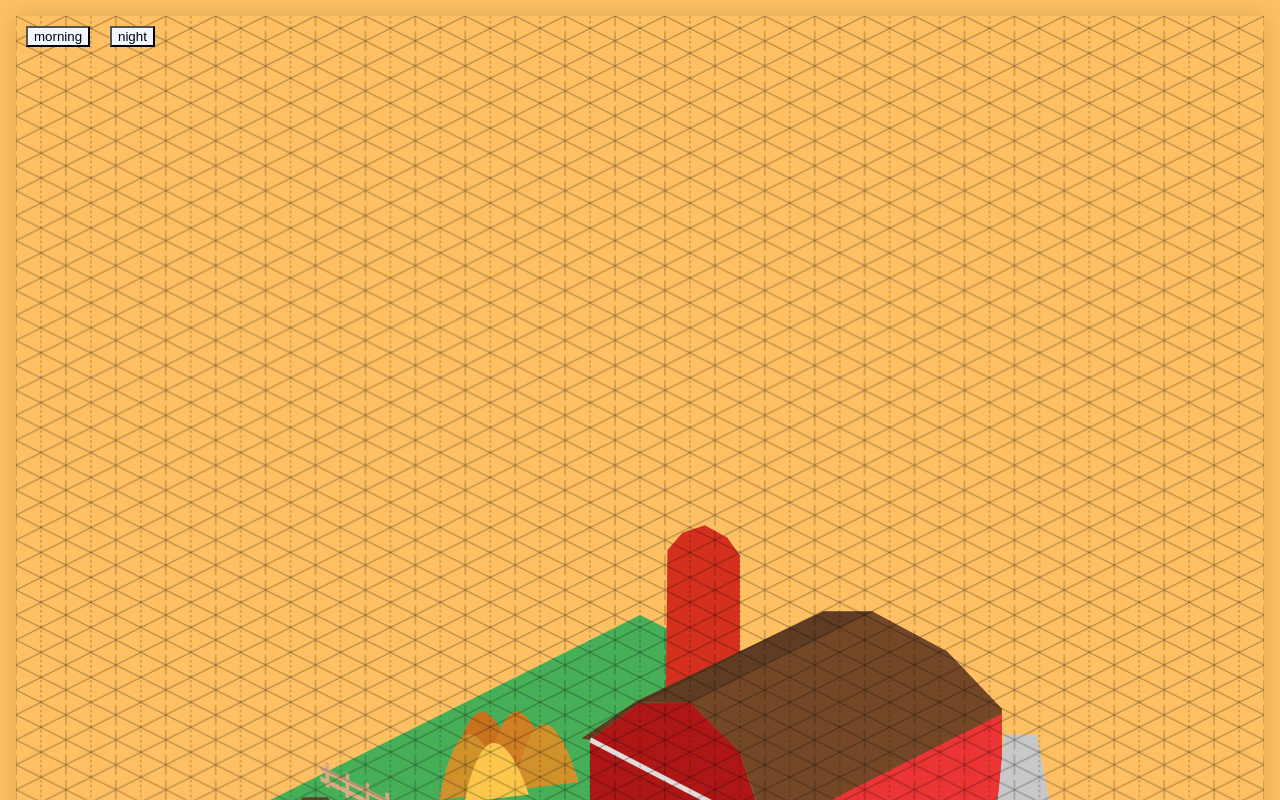
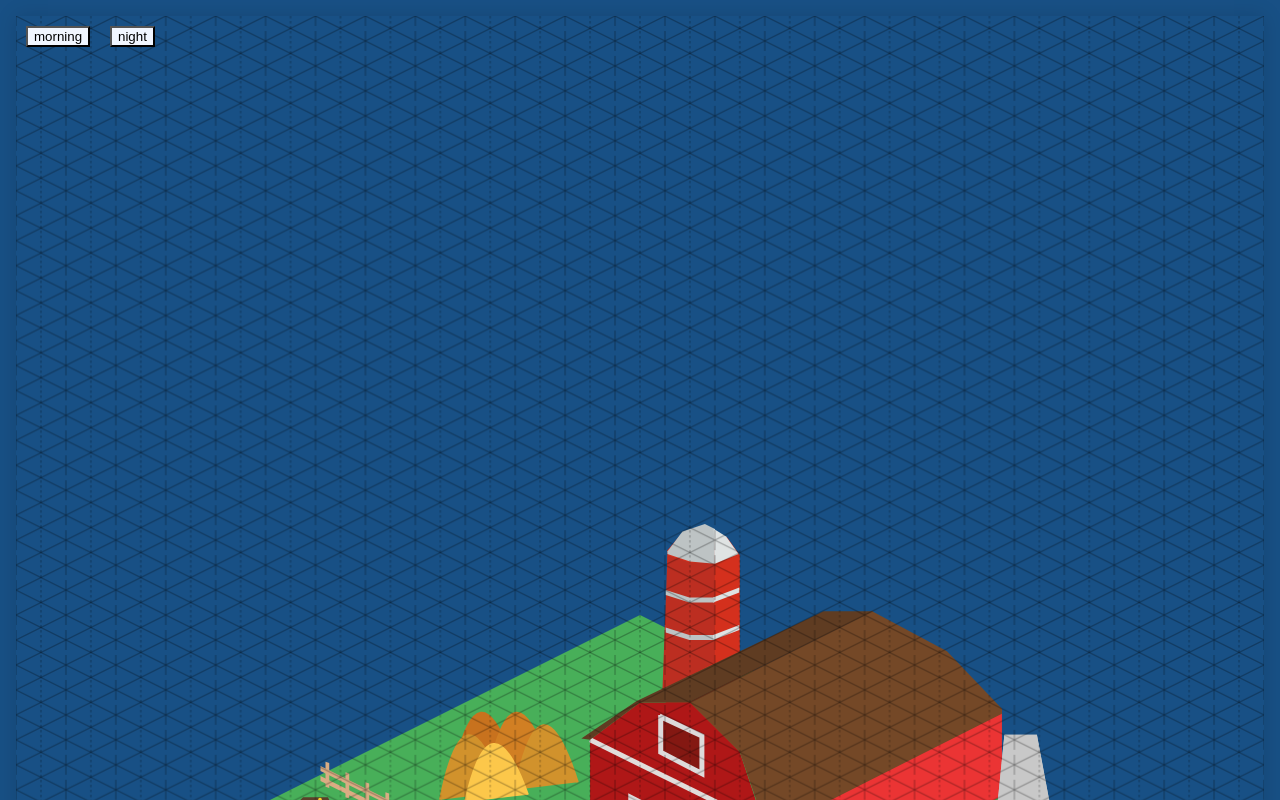
Before and after one commit to woranun-wareeparsert/multi, a plain HTML site: page index.html in a window 1280 px wide. Shown: the top 800 px of the page. Drawn offline with Linux system fonts and the light colour scheme.

Commit message:
Update index.html

```diff
--- a/index.html
+++ b/index.html
@@ -4,7 +4,7 @@
     <title>-----</title>
     <style>
         body{
-          background:#FEC062;
+          background:#185085;
           margin:1rem;
           text-align:center;
           font-family:sans-serif;
@@ -79,6 +79,19 @@
           <path stroke="#f00" stroke-width="0" fill="#D9AC83"
                 d="m-1 -0.5 v2 l50.5 25 v-2"/>
         </g>
+        <g id="ข้าว">
+          <path stroke="#FED227" stroke-linecap="round" stroke-width="1.5" fill="#0000" d="m13.8 6 v4"/>
+        		<path stroke="#23BD44" stroke-linecap="round" stroke-width="1" fill="#0000" d="m10.5 8.5 q4 1 3 7"/>
+          <path stroke="#23BD44" stroke-linecap="round" stroke-width="1" fill="#0000" d="m17 8.5 q-4 1 -3 6"/>
+        </g>
+
+        <g id="ลูกเจี๊ยบ">
+        		<circle cx="247" cy="414" r="5" fill="#F4D45B" />
+        		<circle cx="245" cy="412.5" r="0.5" fill="#000" />
+        		<circle cx="249" cy="412.5" r="0.5" fill="#000" />
+        		<path d="m245.5 414 l1 3 l1 -3 " stroke="-"
+  stroke-width="-" fill="#D28921" />
+        </g>
 
       </defs>
         <!--ดิน-->
@@ -99,11 +112,30 @@
         <g transform="translate(260 300)">
             <path stroke="#f000" stroke-width="1" fill="#D4301D"
                 d="m0 0 l20 0 l10 -5 l0 -10 v-69 l-5 -7 l-9 -5 l-9 3 l-6 7"/>
+          	<path stroke="#f000" stroke-width="1" fill="#BC2E21"
+                d="m-1 -30 l21 -11 l0 -40 l-10 0 l-9 -3"/>
+          <path stroke="#f000" stroke-width="1" fill="#BDC3C4"
+                d="m1 -84.5 l9 3 l10 1 l0 -14 l-4 -2 l-9 3 l-6 8"/>
+          <path stroke="#f000" stroke-width="1" fill="#DFE3E3"
+                d="m20 -80.5 l9.5 -4 l-5 -7 l-5 -3.1"/>
+          <path stroke="#f000" stroke-width="1" fill="#BDC3C4"
+                d="m0.3 -55 v2 l9.5 3 l10 0 v-2 l-10 0"/>
+          <path stroke="#f000" stroke-width="1" fill="#DFE3E3"
+                d="m19.3 -67 v2 l10.5 -4 v-2"/>
+          <path stroke="#f000" stroke-width="1" fill="#BDC3C4"
+                d="m0.3 -70 v2 l9.5 3 l10 0 v-2 l-10 0"/>
+          <path stroke="#f000" stroke-width="1" fill="#DFE3E3"
+                d="m19.3 -52 v2 l10.5 -4 v-2"/>
         </g>
         <!--โกดังหน้า-->
         <g transform="translate(230 290)">
             <path stroke="#f000" stroke-width="1" fill="#AF1717"
                   d="m0 0 v35 l70 35 v-35 l-10 -30 l-20 -20 l-20 0"/>
+          <path stroke="#DDDADA" stroke-width="2" fill="#841812"
+                d="m28.3 -10 v15 l16.5 8.5 v-15 l-17 -8"/>
+          <path stroke="#DDDADA" stroke-width="2" fill="#841812"
+                d="m16.3 43 v-20 l32.5 16.5 l0 20"/>
+          <line x1="0" y1="0" x2="99.5" y2="49" style="stroke:#E1DDDB;stroke-width:2" />
         </g>
          <!--โกดังข้าง-->
          <g transform="translate(300 325)">
@@ -120,7 +152,6 @@
             <path stroke="#f000" stroke-width="1" fill="#5F3C22"
                   d="m0 0 l20 -15 l20 0 l73.5 -36.5 l-20 0 l-75 36 l-22 15"/>
         </g>
-        <line x1="230" y1="290" x2="299.5" y2="326" style="stroke:#E1DDDB;stroke-width:2" />
         <!--ถนน-->
         <g transform="translate(230 345)">
             <path stroke="#f000" stroke-width="1" fill="#E9BFA0"
@@ -162,8 +193,18 @@
                    l4 8 l-12 10 l-24 5 l-3 8 l-9 2 l-23 -9"/>
           <use href="#เส้นกำแพง2" x="-32" y="-" />
         <use href="#เส้นกำแพง" x="-50" y="60" />
+          <use href="#ข้าว" x="-68" y="32" />
+          <use href="#ข้าว" x="-77" y="27" />
+          <use href="#ข้าว" x="-86" y="22" />
+          <use href="#ข้าว" x="-60" y="22" />
+          <use href="#ข้าว" x="-70" y="17" />
+          <use href="#ข้าว" x="-47" y="17" />
+          <use href="#ข้าว" x="-57" y="9" />
+          <use href="#ข้าว" x="-47" y="3" />
+          <use href="#ข้าว" x="-34" y="13" />
+
         </g>
-      <!--ฟามหลัง-->
+      <!--ฟาง-->
         <g transform="translate(80 -35)">
           <path d="M 95 340 q10 -50 25 -3" stroke="#C8721E"
   stroke-width="-" fill="#C8721E" />
@@ -176,9 +217,43 @@
           <path d="M 100 350 q10 -45 25 -3" stroke="#FCC74A"
   stroke-width="-" fill="#FCC74A" />
       </g>
+      <!--ไก่-->
+      <g transform="translate(90,-40)">
+        <path d="m262 396 l1 -6 l3 5" stroke="-"
+  stroke-width="-" fill="#f00" />
+        <path d="m264 396 l2 -6 l3 5" stroke="-"
+  stroke-width="-" fill="#f00" />
+        <path d="m266 396 l4 -6 l1 5" stroke="-"
+  stroke-width="-" fill="#f00" />
+      	<circle cx="267" cy="401" r="8" fill="#D3D2CF" />
+        <circle cx="263" cy="400" r="1" fill="#000" />
+        <circle cx="270.5" cy="400" r="1" fill="#000" />
+        <path d="m265 401 l2 4 l2 -4 " stroke="-"
+  stroke-width="-" fill="#D6A727" />
+        <use href="#ลูกเจี๊ยบ" x="0" y="0" />
+        <use href="#ลูกเจี๊ยบ" x="3" y="-17" />
+        <use href="#ลูกเจี๊ยบ" x="25" y="-31" />
+        <use href="#ลูกเจี๊ยบ" x="44" y="-10" />
+        <use href="#ลูกเจี๊ยบ" x="21" y="3" />
+        <use href="#ลูกเจี๊ยบ" x="41" y="-23" />
+      </g>
+      <!--รถ-->
+      <g transform="translate(150 365)">
+        <path stroke="#f000" stroke-width="1" fill="#FF6C00"
+          d="m-4 2 v6 l12 6 l16 -8 v-6 l-13 -6"/>
+        <path stroke="#f000" stroke-width="1" fill="#FF6C00"
+          d="m4 -8 v12 l12 6 l16 -8 v-12 l-13 -6"/>
+        <path stroke="#f000" stroke-width="1" fill="#0002"
+    			d="m4 -8 v7 l11 5 v-7"/>
+        <path stroke="#f000" stroke-width="1" fill="#0002"
+    			d="m-4 2 v7 l11 5 l25 -12 v-12 l-17 7 v7 l-7 4"/>
+        <circle cx="25" cy="5" r="4" fill="#82807D" />>
+      </g>
+
+
 
       <!--grid-->
-      <defs>
+     <defs>
         <pattern id="isometric" width="20" height="10" viewBox="0 0 10 5" patternUnits="userSpaceOnUse" x="0" y="0" >
             <g stroke="#0004" stroke-dasharray="2 1" stroke-width=".25">
               <path d="m0,0 v100"/>
@@ -199,7 +274,7 @@
         }
         function changemorning(){
             document.body.style.background = "#FEC062"
-        }<!--#FEC062 สีเหลือง-->
+        }/*#FEC062 สีเหลือง*/
     </script>
   </body>
 </html>
```
